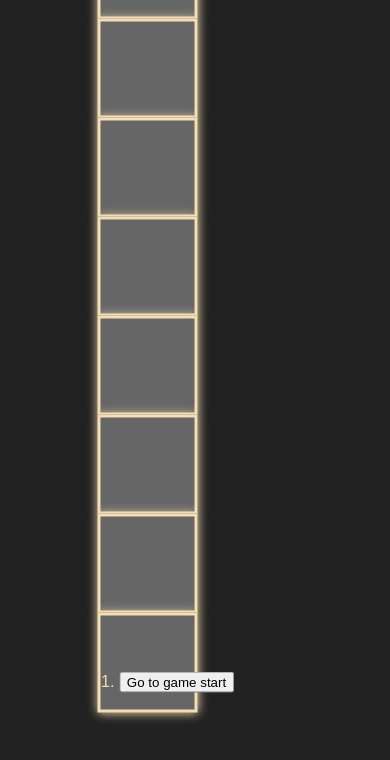
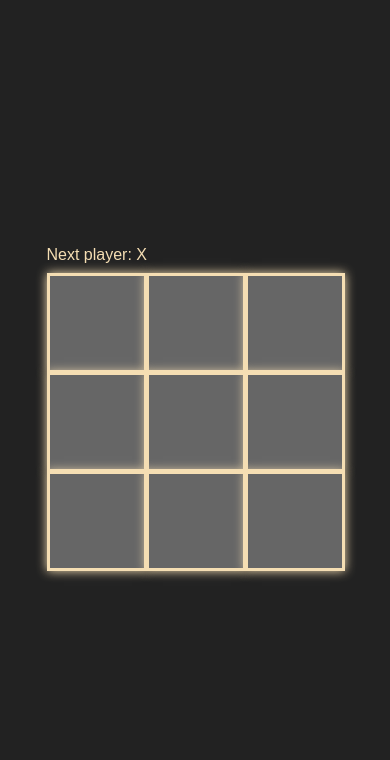
Before and after one commit to azimov-dev/react-TicTacToe, a React (Vite) app: page / in a window 390 px wide. Shown: the top 760 px of the page. Built offline with nearby package versions, Linux system fonts and the light colour scheme.

Commit message:
project is finished

```diff
--- a/src/index.css
+++ b/src/index.css
@@ -119,16 +119,11 @@ body {
   }
 
   .game-board {
-    position: fixed;
-    top: 30%;
+    top: 50%;
     left: 50%;
-    transform: translate(-50%, -50%);
   }
 
   .game-info {
-    position: fixed;
-    top: 80%;
-    left: 35%;
-    transform: translate(-50%, -50%);
+    opacity: 0;
   }
 }
```
